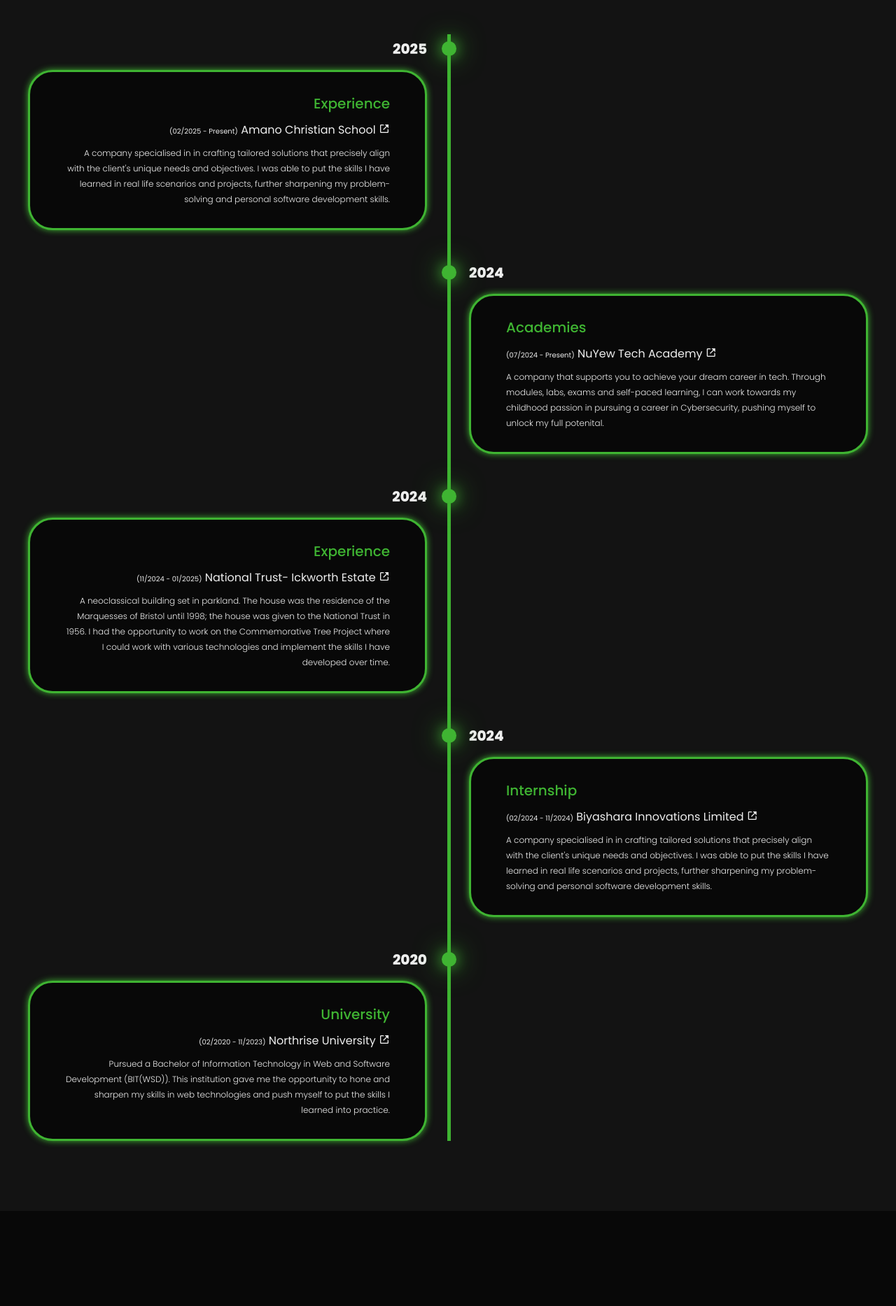
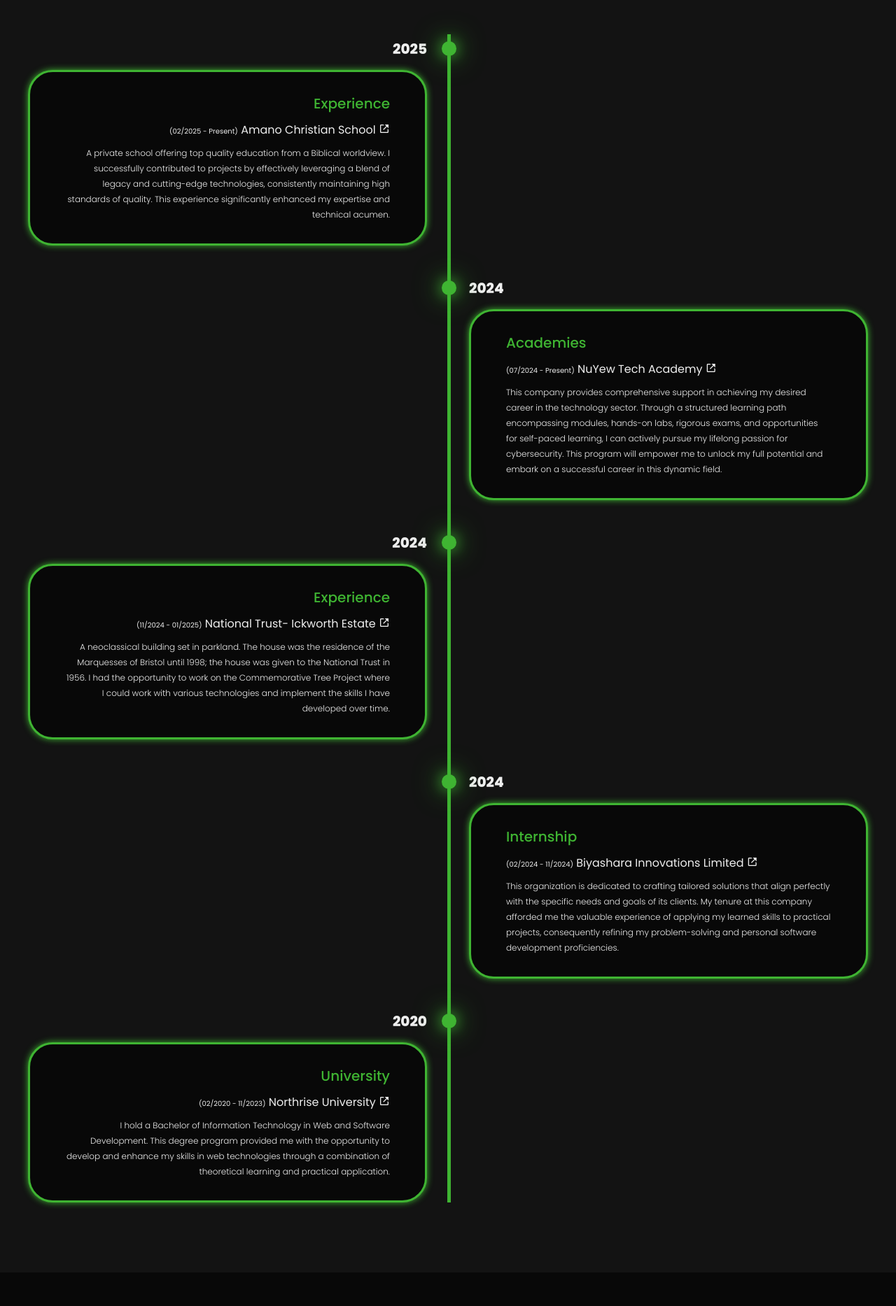
Before and after one commit to Shadw-007/Cholwe-Portfolio, a PHP site: page / in a window 1280 px wide. Shown: the part 1045-2912 px from the top of the page at 70% size. Run offline with PHP 8.4, Linux system fonts and the light colour scheme.

Commit message:
Text changes made to Index.php

```diff
--- a/index.php
+++ b/index.php
@@ -78,9 +78,9 @@
                     <a href="https://amanocs.org" target="_blank">
                         <h2><small>(02/2025 - Present)</small> Amano Christian School <i class='bx bx-link-external'></i></h2>
                     </a>
-                    <p>A company specialised in in crafting tailored solutions that precisely align with the client's unique needs and
-                        objectives. I was able to put the skills I have learned in real life scenarios and projects, further sharpening
-                        my problem-solving and personal software development skills.</p>
+                    <p>A private school offering top quality education from a Biblical worldview. I successfully contributed to projects by
+                        effectively leveraging a blend of legacy and cutting-edge technologies, consistently maintaining high standards of quality.
+                        This experience significantly enhanced my expertise and technical acumen.</p>
                 </div>
             </div>
 
@@ -92,9 +92,10 @@
                     <a href="https://nuyew.academy" target="_blank">
                         <h2><small>(07/2024 - Present)</small> NuYew Tech Academy <i class='bx bx-link-external'></i></h2>
                     </a>
-                    <p>A company that supports you to achieve your dream career in tech. Through modules, labs, exams and
-                        self-paced learning, I can work towards my childhood passion in pursuing a career in Cybersecurity, pushing
-                        myself to unlock my full potenital.
+                    <p>This company provides comprehensive support in achieving my desired career in the technology sector. Through a
+                        structured learning path encompassing modules, hands-on labs, rigorous exams, and opportunities for self-paced
+                        learning, I can actively pursue my lifelong passion for cybersecurity. This program will empower me to unlock my
+                        full potential and embark on a successful career in this dynamic field.
                     </p>
                 </div>
             </div>
@@ -122,9 +123,9 @@
                     <a href="https://www.linkedin.com/company/biyashara-innovation-limited/posts/?feedView=all" target="_blank">
                         <h2><small>(02/2024 - 11/2024)</small> Biyashara Innovations Limited <i class='bx bx-link-external'></i></h2>
                     </a>
-                    <p>A company specialised in in crafting tailored solutions that precisely align with the client's unique needs and
-                        objectives. I was able to put the skills I have learned in real life scenarios and projects, further sharpening
-                        my problem-solving and personal software development skills.</p>
+                    <p>This organization is dedicated to crafting tailored solutions that align perfectly with the specific needs and goals
+                        of its clients. My tenure at this company afforded me the valuable experience of applying my learned skills to
+                        practical projects, consequently refining my problem-solving and personal software development proficiencies.</p>
                 </div>
             </div>
 
@@ -136,9 +137,9 @@
                     <a href="https://northrise.edu.zm" target="_blank">
                         <h2><small>(02/2020 - 11/2023)</small> Northrise University <i class='bx bx-link-external'></i></h2>
                     </a>
-                    <p>Pursued a Bachelor of Information Technology in Web and Software Development (BIT(WSD)). This institution
-                        gave me the opportunity to hone and sharpen my skills in web technologies and push myself to put the skills
-                        I learned into practice.
+                    <p>I hold a Bachelor of Information Technology in Web and Software Development. This degree program provided me with the
+                         opportunity to develop and enhance my skills in web technologies through a combination of theoretical learning and
+                         practical application.
                     </p>
                 </div>
             </div>
```
